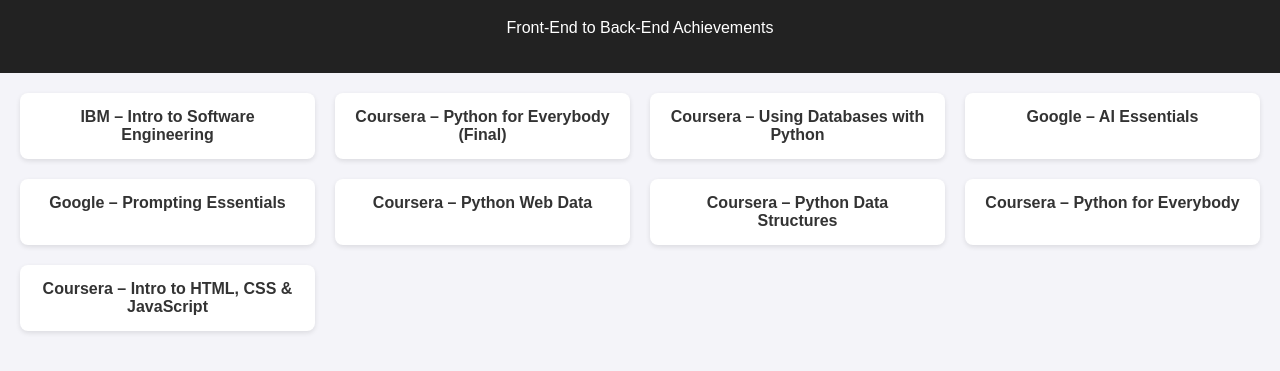
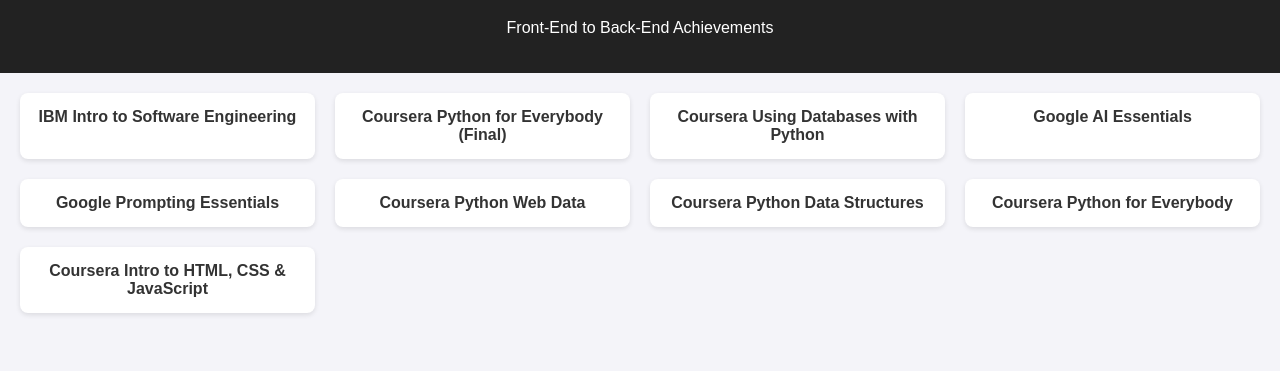
Before and after one commit to Kteferra22/certifications, a plain HTML site: page index.html in a window 1280 px wide. Shown: the part 81-452 px from the top of the page. Drawn offline with Linux system fonts and the light colour scheme.

Commit message:
Update the index file

```diff
--- a/index.html
+++ b/index.html
@@ -47,15 +47,15 @@
   </header>
 
   <main class="gallery">
-    <div class="cert"><a href="certifications/IBM_Intro_to_Software_Engineering.pdf" target="_blank">IBM – Intro to Software Engineering</a></div>
-    <div class="cert"><a href="certifications/Coursera_Python_for_Everybody_Final.pdf" target="_blank">Coursera – Python for Everybody (Final)</a></div>
-    <div class="cert"><a href="certifications/Coursera_Using_Databases_with_Python.pdf" target="_blank">Coursera – Using Databases with Python</a></div>
-    <div class="cert"><a href="certifications/Google_AI_Essentials.pdf" target="_blank">Google – AI Essentials</a></div>
-    <div class="cert"><a href="certifications/Google_Prompting_Essentials.pdf" target="_blank">Google – Prompting Essentials</a></div>
-    <div class="cert"><a href="certifications/Coursera_Python_Web_Data.pdf" target="_blank">Coursera – Python Web Data</a></div>
-    <div class="cert"><a href="certifications/Coursera_Python_Data_Structures.pdf" target="_blank">Coursera – Python Data Structures</a></div>
-    <div class="cert"><a href="certifications/Coursera_Python_for_Everybody.pdf" target="_blank">Coursera – Python for Everybody</a></div>
-    <div class="cert"><a href="certifications/Coursera_Intro_to_HTML_CSS_JavaScript.pdf" target="_blank">Coursera – Intro to HTML, CSS & JavaScript</a></div>
+    <div class="cert"><a href="certifications/IBM_Intro_to_Software_Engineering.pdf" target="_blank">IBM Intro to Software Engineering</a></div>
+    <div class="cert"><a href="certifications/Coursera_Python_for_Everybody_Final.pdf" target="_blank">Coursera Python for Everybody (Final)</a></div>
+    <div class="cert"><a href="certifications/Coursera_Using_Databases_with_Python.pdf" target="_blank">Coursera Using Databases with Python</a></div>
+    <div class="cert"><a href="certifications/Google_AI_Essentials.pdf" target="_blank">Google AI Essentials</a></div>
+    <div class="cert"><a href="certifications/Google_Prompting_Essentials.pdf" target="_blank">Google Prompting Essentials</a></div>
+    <div class="cert"><a href="certifications/Coursera_Python_Web_Data.pdf" target="_blank">Coursera Python Web Data</a></div>
+    <div class="cert"><a href="certifications/Coursera_Python_Data_Structures.pdf" target="_blank">Coursera Python Data Structures</a></div>
+    <div class="cert"><a href="certifications/Coursera_Python_for_Everybody.pdf" target="_blank">Coursera Python for Everybody</a></div>
+    <div class="cert"><a href="certifications/Coursera_Intro_to_HTML_CSS_JavaScript.pdf" target="_blank">Coursera Intro to HTML, CSS & JavaScript</a></div>
   </main>
 </body>
 </html>
```
Also changed, not shown: 11 other files.
